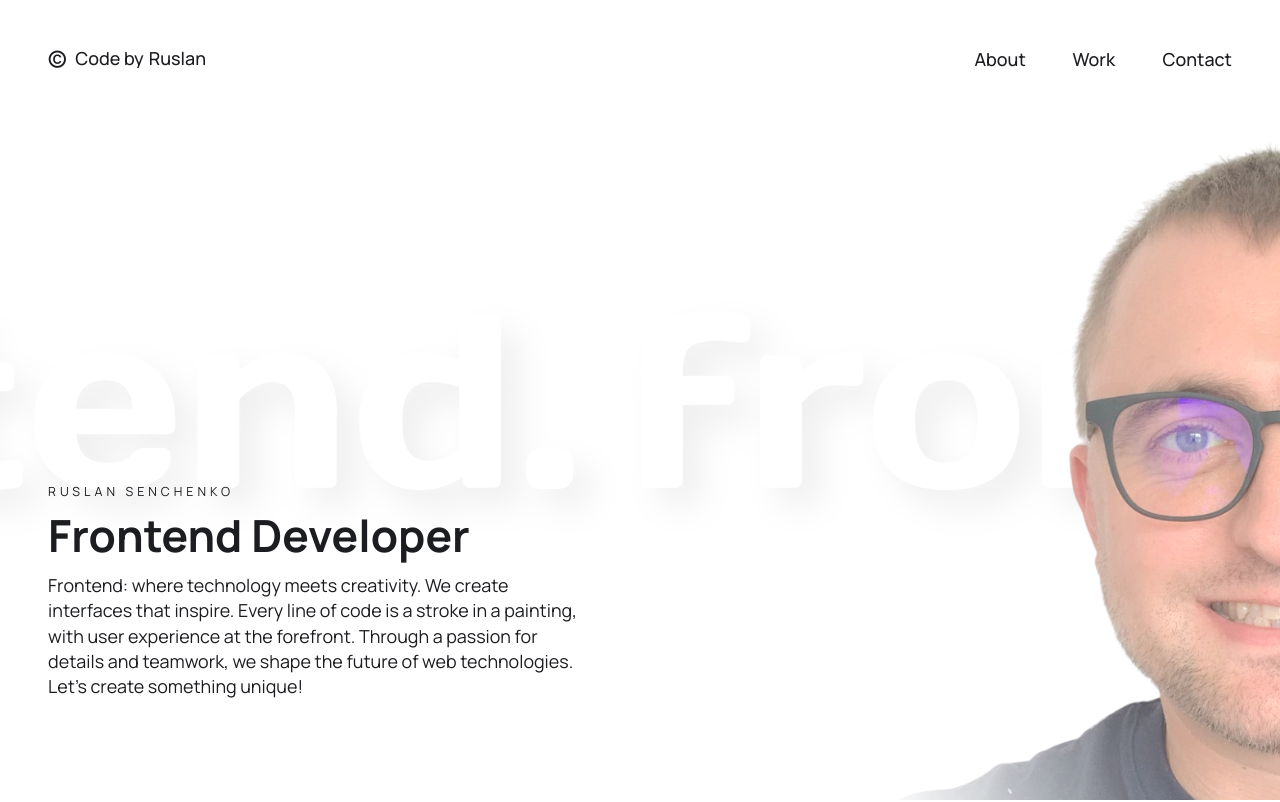
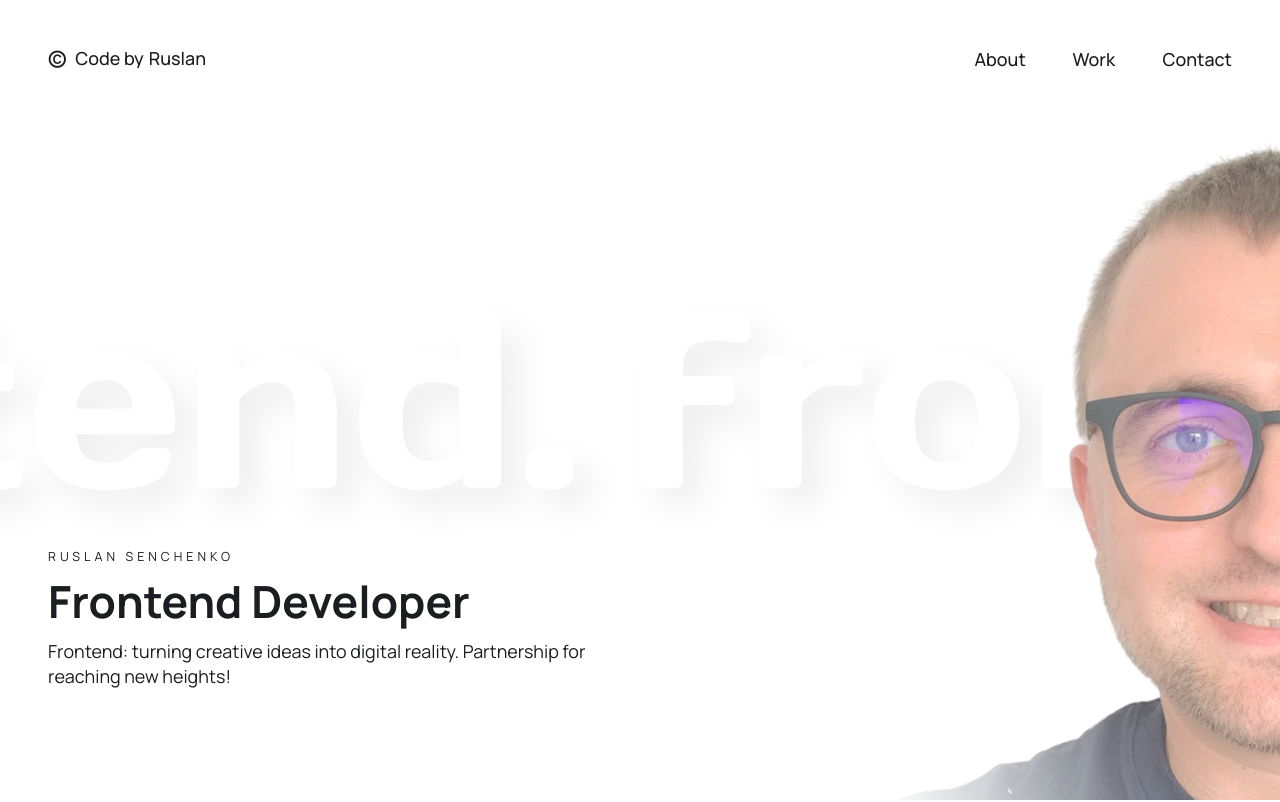
Before and after one commit to ssenick/ssenick-portfolio, a React (Vite) app: page / in a window 1280 px wide. Shown: the top 802 px of the page. Built offline with nearby package versions, Linux system fonts and the light colour scheme.

Commit message:
changed  text

```diff
--- a/src/pages/HomePage/ui/HomeFirstScreen/HomeFirstScreen.tsx
+++ b/src/pages/HomePage/ui/HomeFirstScreen/HomeFirstScreen.tsx
@@ -40,10 +40,7 @@ const HomeFirstScreen = memo((props: HomeFirstScreenProps) => {
                <h5>Ruslan Senchenko</h5>
                <h1>Frontend Developer</h1>
                <h3>
-                  Frontend: where technology meets creativity. We create interfaces that inspire. Every line
-                  of code is a stroke in a painting, with user experience at the forefront. Through a passion
-                  for details and teamwork, we shape the future of web technologies. Let&apos;s create
-                  something unique!
+                  Frontend: turning creative ideas into digital reality. Partnership for reaching new heights!
                </h3>
             </motion.div>
          </div>
```
